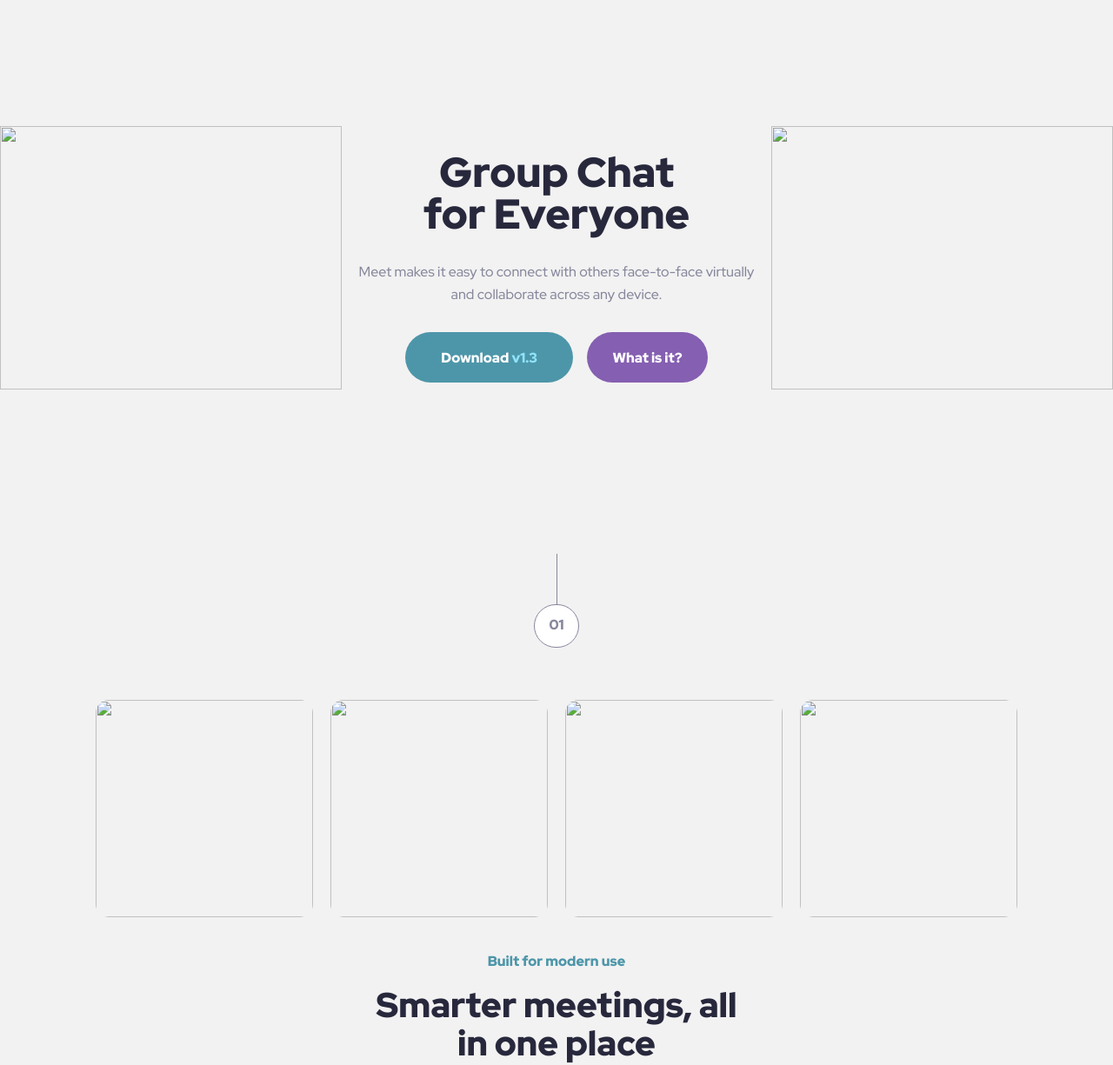
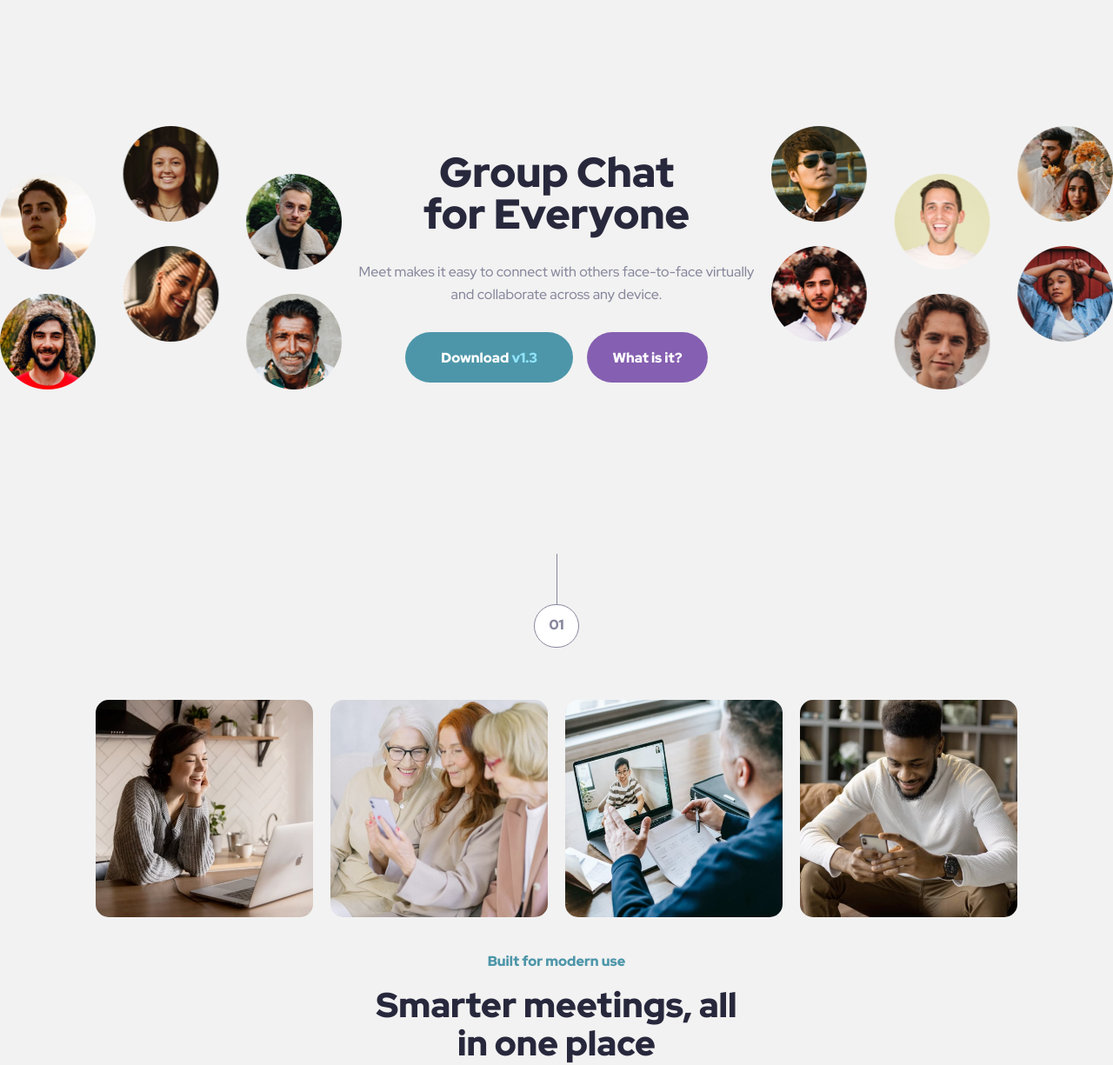
Before and after one commit to gujakupreishvili/meet-page, a plain HTML site: page index.html in a window 1280 px wide. Shown: the part 82-1307 px from the top of the page at 87% size. Drawn offline with Linux system fonts and the light colour scheme; the site is published under a folder, as on GitHub Pages, so addresses that start at the root find nothing.

Commit message:
second commit

```diff
--- a/index.html
+++ b/index.html
@@ -7,8 +7,8 @@
   <link rel="preconnect" href="https://fonts.googleapis.com">
   <link rel="preconnect" href="https://fonts.gstatic.com" crossorigin>
   <link href="https://fonts.googleapis.com/css2?family=Red+Hat+Display:wght@500;900&display=swap" rel="stylesheet">
-  <link rel="stylesheet" href="style.css">
-  <link rel="stylesheet" href="reset.css">
+  <link rel="stylesheet" href="./style.css">
+  <link rel="stylesheet" href="./reset.css">
   <title>meet-page</title>
 </head>
 <body>
@@ -19,8 +19,8 @@
 
       </div>
       <div class="hero-div">
-        <img src="/desktop/image-hero-left.png" class="left-hero-mobile">
-        <img src="/desktop/image-hero-right.png" class="right-hero-mobile">
+        <img src="./desktop/image-hero-left.png" class="left-hero-mobile">
+        <img src="./desktop/image-hero-right.png" class="right-hero-mobile">
         <!-- <img src="/tablet/image-hero.png" class="hero-mobile-img"> -->
       </div>
       <div class="header-text-div">
@@ -42,12 +42,12 @@
 
     <div class="main-photos">
       <div class="first-imgs">
-        <img src="/desktop/image-woman-in-videocall.jpg" class="women-videocall">
-        <img src="/desktop/image-women-videochatting.jpg" class="women-videocall">
+        <img src="./desktop/image-woman-in-videocall.jpg" class="women-videocall">
+        <img src="./desktop/image-women-videochatting.jpg" class="women-videocall">
       </div>
       <div class="second-img">
-        <img src="/desktop/image-men-in-meeting.jpg" class="women-videocall">
-        <img src="/desktop/image-man-texting.jpg" class="women-videocall">
+        <img src="./desktop/image-men-in-meeting.jpg" class="women-videocall">
+        <img src="./desktop/image-man-texting.jpg" class="women-videocall">
       </div>
     </div>
     <div class="main-text-div">
@@ -62,7 +62,7 @@
         <div class="rect-div"></div>
         <div class="number-div2">02</div>
       </div>
-      <img src="/desktop/image-footer.jpg" class="footer-img">
+      <img src="./desktop/image-footer.jpg" class="footer-img">
       <div class="blue-rect"></div>
       <div class="footer-info-text">
         <h1 class="experience">Experience more together</h1>
```
